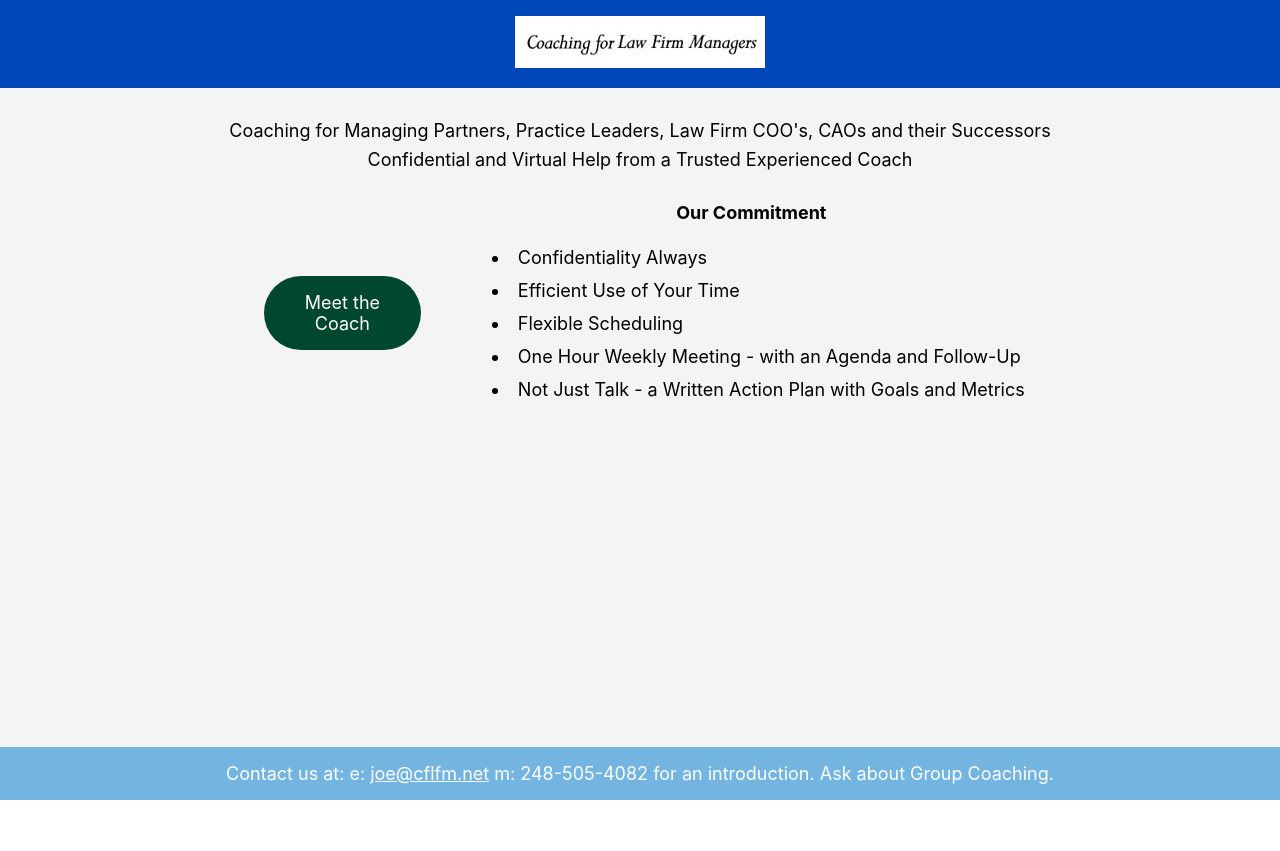
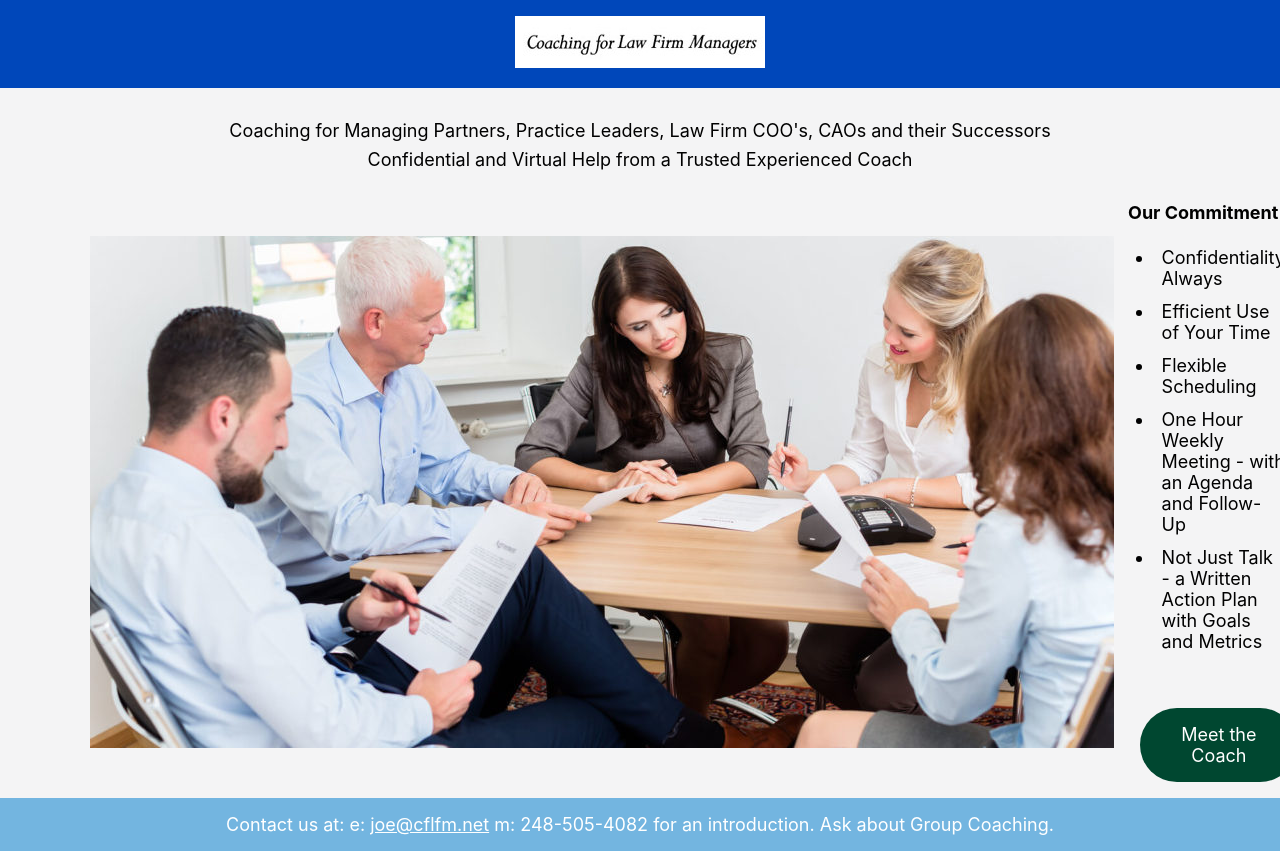
Before and after one commit to Troche4/cflfm, a React (Create React App) app: page / in a window 1280 px wide. Before the commit the page ends 800 px from the top, so only its background shows below. Built offline with nearby package versions, Linux system fonts and the light colour scheme.

Commit message:
Add hero image to the landing page and Joe's name over the intro

```diff
--- a/public/index.html
+++ b/public/index.html
@@ -9,7 +9,7 @@
       name="description"
       content="Coaching for Managing Partners, Practice Leaders, Law Firm COO's, CAOs and their Successor - Confidential and Virtual Help from a Trusted Experienced Coach"
     />
-    <title>Joe Walker | CFLFM</title>
+    <title>Joseph Walker | CFLFM</title>
   </head>
   <body>
     <div id="root"></div>
--- a/src/Bio.tsx
+++ b/src/Bio.tsx
@@ -3,8 +3,9 @@ import React from "react";
 export default function Bio() {
     return <div className="bioContainer">
         <div className="headshotWithText">
-            <div className="headshot"><img src="./joe_headshot.png" className="headhshot"/></div>
+            <div className="headshot"><img src="./joe_headshot.png"/></div>
             <div>
+            <h3>Joseph Walker</h3>
             Joe has over 40 years of legal and business experience. In the law firm setting, he has been a Practice Group
             Leader, Member of the Board of Directors, and Managing Partner. He was General Counsel, and then
             President of an international automotive statistical and marketing information company. His consulting focus
@@ -12,7 +13,6 @@ export default function Bio() {
             managers.
             </div>
         </div>
-        <br/>
         <br/>
         <div>
             <div>Some examples of Joe's law firm management experience include:</div>
--- a/src/Home.tsx
+++ b/src/Home.tsx
@@ -9,8 +9,8 @@ export default function Home() {
         </div>
 
         <div className="homeMain">
-            <div/>
-            <ActionButton/>
+            <img src="./consulting_hero.jpg" className="hero"/>
+            <div className="sidebar">
                 <div>
                     <div className="listHeader">Our Commitment</div>
                     <ul>
@@ -21,7 +21,8 @@ export default function Home() {
                         <li>Not Just Talk - a Written Action Plan with Goals and Metrics</li>
                     </ul>
                 </div>
-            <div/>
+                <ActionButton />
+            </div>
         </div>
     </React.Fragment>
 }
--- a/src/index.css
+++ b/src/index.css
@@ -17,10 +17,17 @@ body {
 }
 
 .container {
-  padding: 16px 15% 0 15%;
+  padding: 16px 7% 0 7%;
   display: flex;
   flex-direction: column;
   flex-grow: 1;
+}
+
+.sidebar {
+  display: flex;
+  flex-direction: column;
+  align-items: center;
+  gap: 32px;
 }
 
 .homeHeaderText {
@@ -38,15 +45,17 @@ body {
   padding: 16px 0;
 }
 
+.hero {
+  max-width: 768;
+}
+
 .actionButton {
   margin-left: 10%;
   background-color: #004730;
-  min-width: 125px;
+  width: 125px;
   font-size: large;
   padding: 16px;
   border-radius: 64px;
-  display: flex;
-  justify-content: center;
 }
 
 .listHeader {
@@ -100,4 +109,8 @@ li {
 .headshot {
   border-radius: 50%;
   filter: drop-shadow(5px 5px 15px #969696);
+  display: flex;
+  flex-direction: column;
+  justify-content: center;
+  align-items: center;
 }
```
Also changed, not shown: public/consulting_hero.jpg (added). Lines whose indentation alone changed are shown as unchanged.
